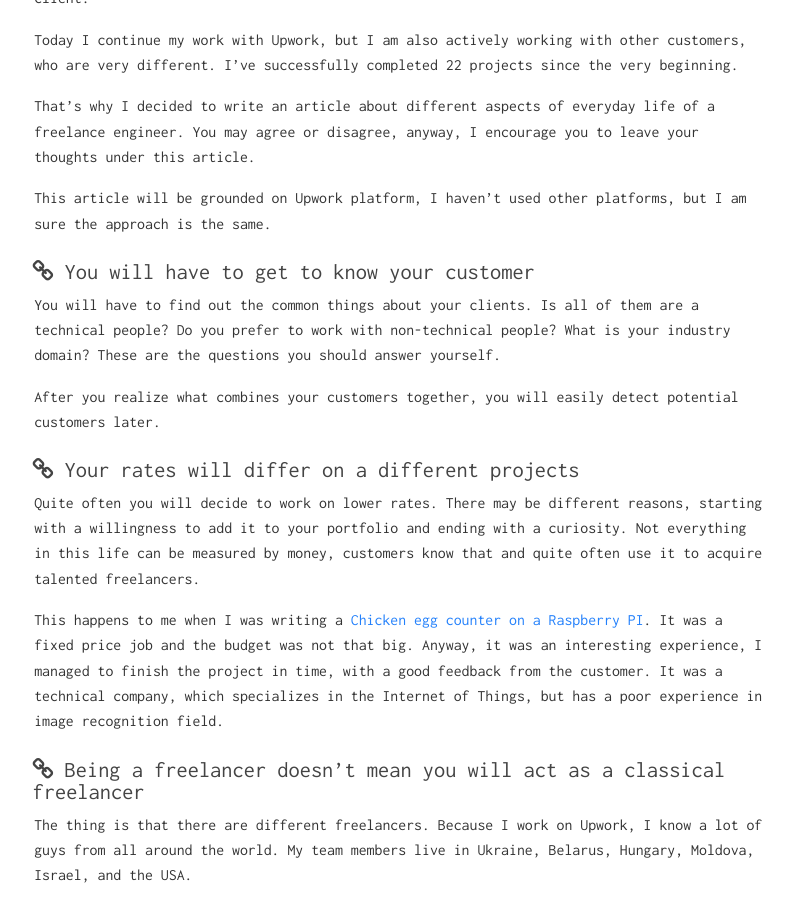
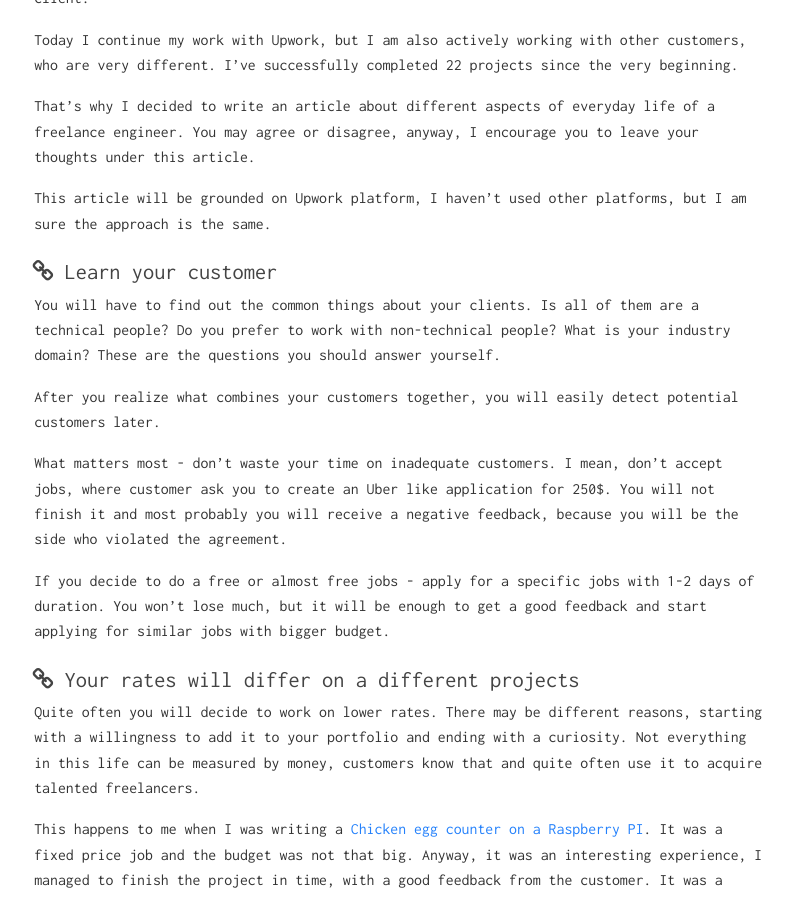
Before and after one commit to ivanursul/ivanursul, a Jekyll site: the page built from _posts/2017-10-02-top-things-to-know-as-freelancer.markdown, in a window 1280 px wide and 900 px high, scrolled down 584 px. Shown: the whole window, without its empty margins (241-1034 px from the left). Built offline with Jekyll 4.4.1, drawn with Linux system fonts in a browser that asks for light colours; comment, search, counter and statistics services are not loaded.

Commit message:
Working with Upwork page

```diff
--- a/_posts/2017-10-02-top-things-to-know-as-freelancer.markdown
+++ b/_posts/2017-10-02-top-things-to-know-as-freelancer.markdown
@@ -13,11 +13,15 @@ That's why I decided to write an article about different aspects of everyday lif
 
 This article will be grounded on Upwork platform, I haven't used other platforms, but I am sure the approach is the same.
 
-### <a href="#understand_customer" name="understand_customer"><i class="fa fa-link anchor" aria-hidden="true"></i></a> You will have to get to know your customer
+### <a href="#understand_customer" name="understand_customer"><i class="fa fa-link anchor" aria-hidden="true"></i></a> Learn your customer
 
 You will have to find out the common things about your clients. Is all of them are a technical people? Do you prefer to work with non-technical people? What is your industry domain? These are the questions you should answer yourself.
 
 After you realize what combines your customers together, you will easily detect potential customers later.
+
+What matters most - don't waste your time on inadequate customers. I mean, don't accept jobs, where customer ask you to create an Uber like application for 250$. You will not finish it and most probably you will receive a negative feedback, because you will be the side who violated the agreement.
+
+If you decide to do a free or almost free jobs - apply for a specific jobs with 1-2 days of duration. You won't lose much, but it will be enough to get a good feedback and start applying for similar jobs with bigger budget.
 
 ### <a href="#different_rates" name="different_rates"><i class="fa fa-link anchor" aria-hidden="true"></i></a> Your rates will differ on a different projects
 
```
